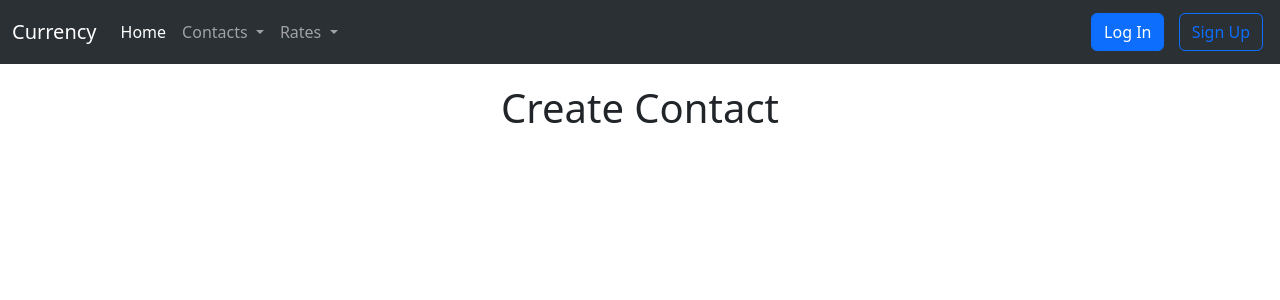
After one commit to nkstlrv/Currency, a Django app: template app/currency/templates/currency/contact_create.html in a window 1280 px wide. The commit adds this page. Shown: the top 300 px of the page. Run offline with Django 4.2, Linux system fonts and the light colour scheme; the template is opened without the code that fills it, so the values that code supplies are empty.

Commit message:
Contacts edit | delete | create buttons

```diff
--- a/app/currency/static/currency/css/contacts.css
+++ b/app/currency/static/currency/css/contacts.css
@@ -11,3 +11,19 @@
     margin-top: 30px;
     text-align: center;
 }
+
+a {
+    text-decoration: none;
+}
+
+.delete {
+    color: red;
+}
+
+body {
+    text-align: center;
+}
+
+#new-contact {
+    margin-top: 40px;
+}
--- /dev/null
+++ b/app/currency/templates/currency/contact_create.html
@@ -0,0 +1,15 @@
+{%extends 'currency/base.html'%}
+{% load static %}
+{% block css %}
+<link rel="stylesheet" href="{% static 'currency/css/contacts.css' %}" />
+{% endblock%}
+
+
+{% block content %}
+
+<div class="header">
+  <h1>Create Contact</h1>
+</div>
+
+
+{%endblock content%}
```
Also changed, not shown: app/currency/templates/currency/contacts.html (+11 -10 lines).
